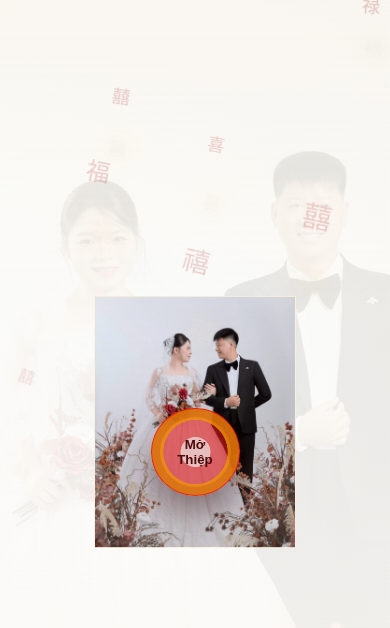
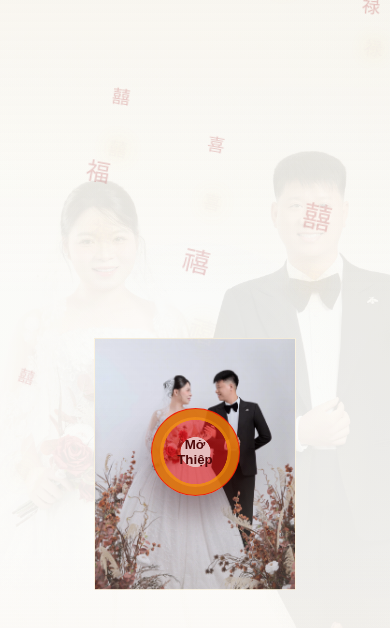
Before and after one commit to xuandanh-star/wedding-invitation, a React (Vite) app: page / in a window 390 px wide. Shown: the top 628 px of the page. Built offline with nearby package versions, Linux system fonts and the light colour scheme; a web font is replaced by a local one.

Commit message:
fix responsive

```diff
--- a/src/App.css
+++ b/src/App.css
@@ -755,7 +755,7 @@
 @media (max-width: 480px) {
   .cover__ornament::before {
     width: min(88%, 200px);
-    top: 45%;
+    top: 55%;
     border-width: 0.8px;
   }
 
@@ -780,7 +780,7 @@
 @media (max-width: 992px) {
   .cover__ornament::before {
     width: min(75%, 280px);
-    top: 50%;
+    top: 55%;
   }
 
   .cover__ornament::after {
@@ -804,7 +804,7 @@
 @media (max-width: 768px) {
   .cover__ornament::before {
     width: min(82%, 200px);
-    top: 50%;
+    top: 55%;
   }
 
   .cover__ornament::after {
@@ -828,7 +828,7 @@
 @media (max-width: 480px) {
   .cover__ornament::before {
     width: min(88%, 200px);
-    top: 50%;
+    top: 55%;
     border-width: 0.8px;
   }
 
```
